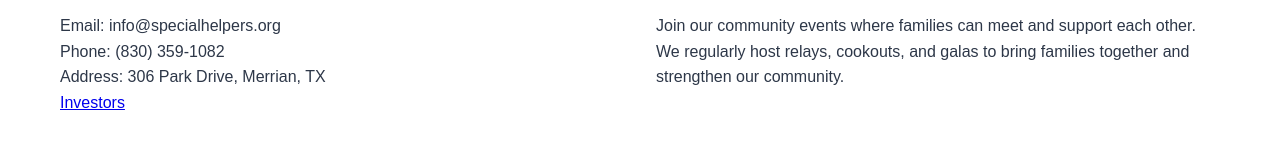
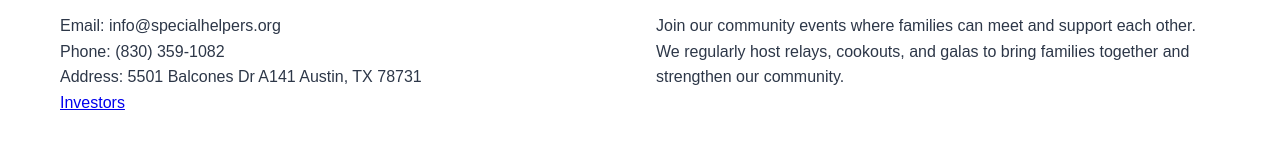
Before and after one commit to ohftx/ohftx.github.io, a plain HTML site: page index.html in a window 1280 px wide. Shown: the part 3005-3159 px from the top of the page. Drawn offline with Linux system fonts and the light colour scheme.

Commit message:
updated address

```diff
--- a/index.html
+++ b/index.html
@@ -390,7 +390,7 @@
                     <h3>Get in Touch</h3>
                     <p>Email: info@specialhelpers.org</p>
                     <p>Phone: (830) 359-1082</p>
-                    <p>Address: 306 Park Drive, Merrian, TX</p>
+                    <p>Address: 5501 Balcones Dr A141 Austin, TX 78731</p>
                     <p><a href="investors.html">Investors</a></p>
                 </div>
                 <div>
```
